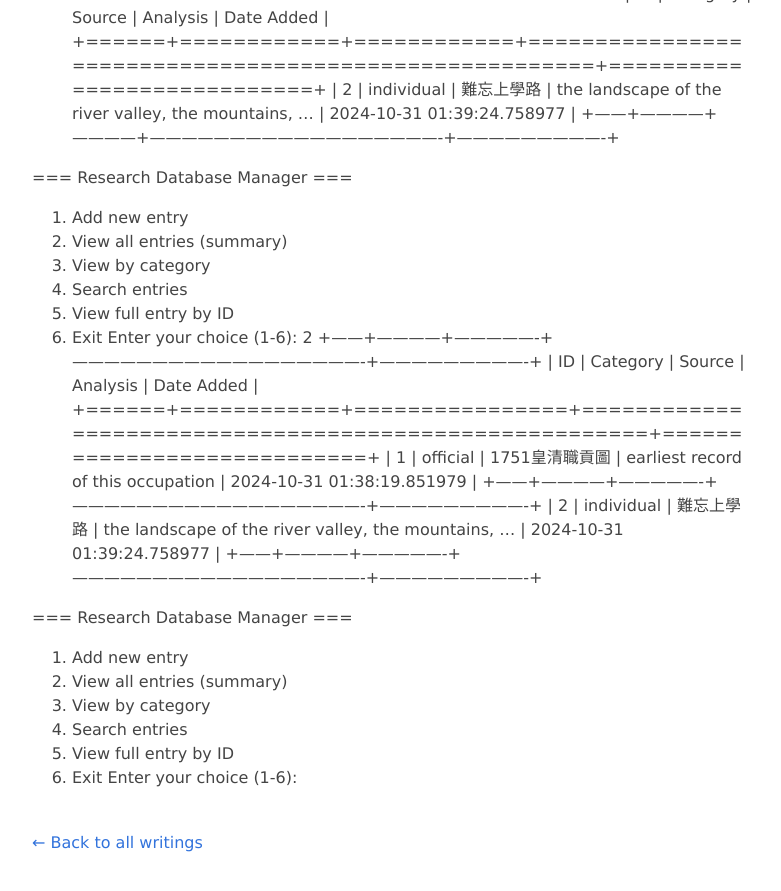
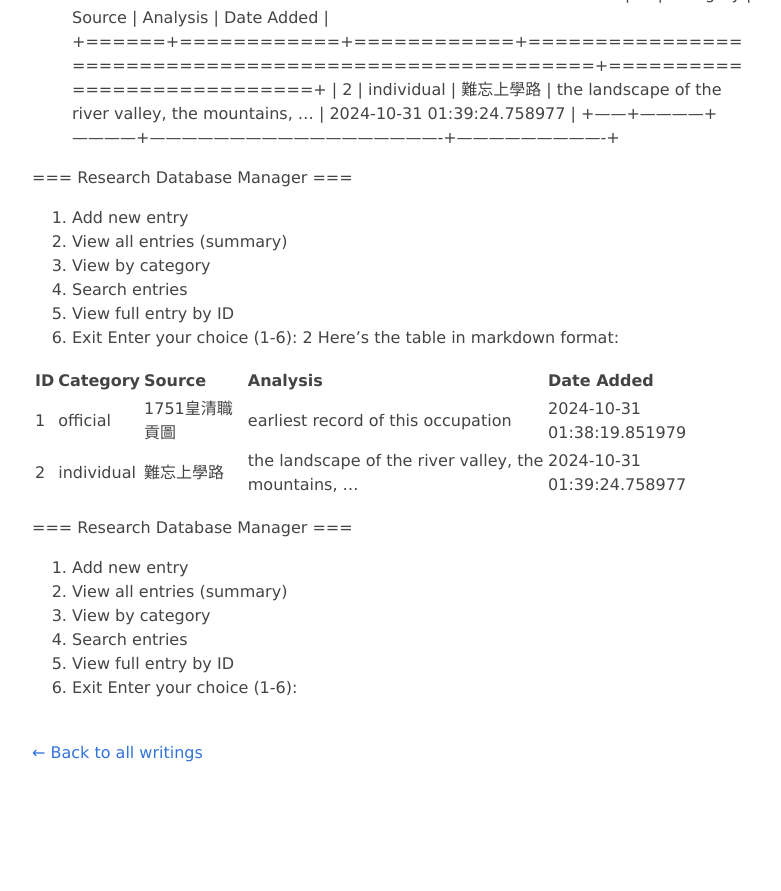
Before and after one commit to pixardora/pixardora.github.io, a Jekyll site: the page built from _posts/2024-10-31-primary-database.md, in a window 1280 px wide and 900 px high, scrolled down 3962 px. Shown: the top 891 px of the window, without its empty margins (248-1029 px from the left). Built offline with Jekyll 4.4.1, drawn with Linux system fonts in a browser that asks for light colours; after the commit the page ends 4772 px from its top, so only the background shows below that.

Commit message:
Update 2024-10-31-primary-database.md

```diff
--- a/_posts/2024-10-31-primary-database.md
+++ b/_posts/2024-10-31-primary-database.md
@@ -204,13 +204,12 @@ Enter search term: river valley
 5. View full entry by ID
 6. Exit
 Enter your choice (1-6): 2
-+------+------------+----------------+-------------------------------------------------------+----------------------------+
-|   ID | Category   | Source         | Analysis                                              | Date Added                 |
-+======+============+================+=======================================================+============================+
-|    1 | official   | 1751皇清職貢圖 | earliest record of this occupation                    | 2024-10-31 01:38:19.851979 |
-+------+------------+----------------+-------------------------------------------------------+----------------------------+
-|    2 | individual | 難忘上學路     | the landscape of the river valley, the mountains, ... | 2024-10-31 01:39:24.758977 |
-+------+------------+----------------+-------------------------------------------------------+----------------------------+
+Here's the table in markdown format:
+
+| ID | Category | Source | Analysis | Date Added |
+|----|----------|---------|-----------|------------|
+| 1 | official | 1751皇清職貢圖 | earliest record of this occupation | 2024-10-31 01:38:19.851979 |
+| 2 | individual | 難忘上學路 | the landscape of the river valley, the mountains, ... | 2024-10-31 01:39:24.758977 |
 
 === Research Database Manager ===
 1. Add new entry
```
